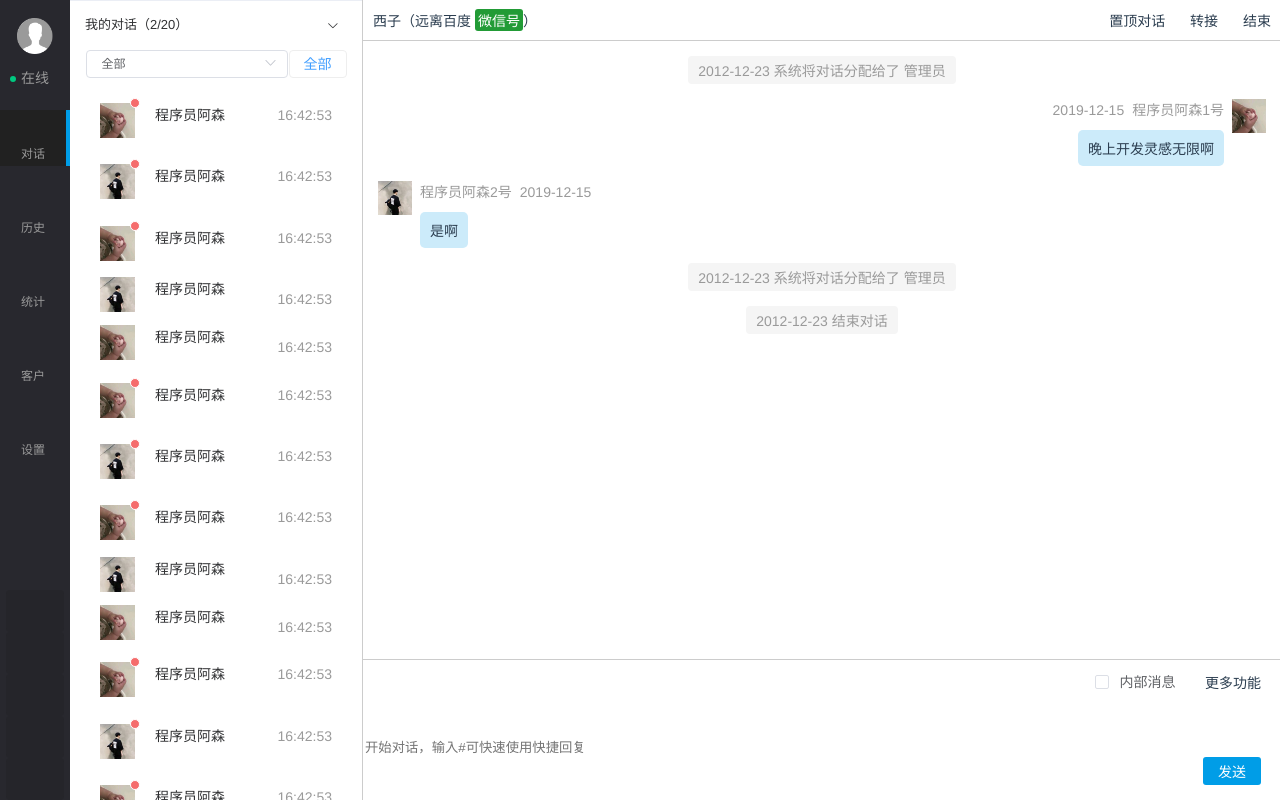
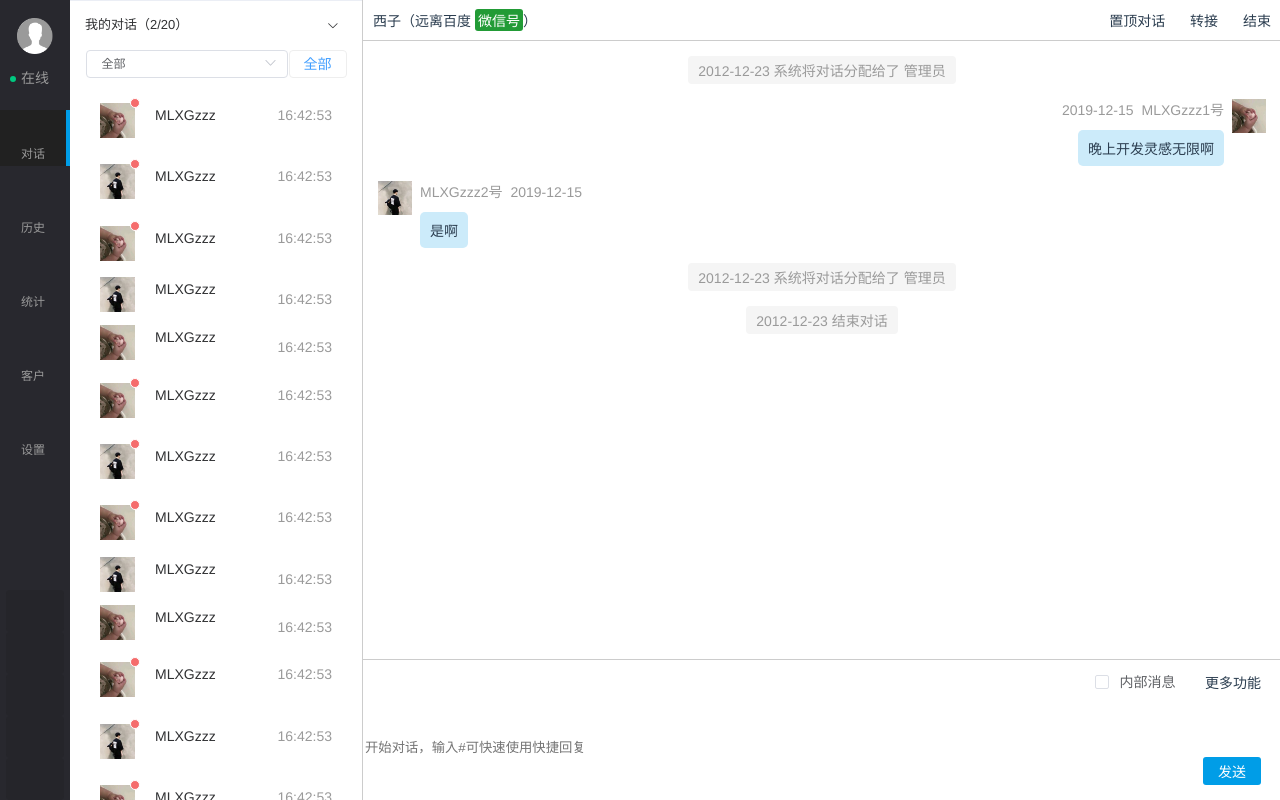
Before and after one commit to z-h-a-n-g/online-chat, a Vue app: page /main/chat in a window 1280 px wide. Built offline with nearby package versions, Linux system fonts and the light colour scheme; a web font is replaced by a local one.

Commit message:
修复bug

```diff
--- a/src/components/chat/chat_content.vue
+++ b/src/components/chat/chat_content.vue
@@ -115,7 +115,7 @@ export default {
         {
           id: 1,
           info: 1,
-          username: "程序员阿森1号",
+          username: "MLXGzzz1号",
           desc: "晚上开发灵感无限啊",
           headImgUrl: require("../../assets/image/user/art1.jpg"),
           time: "2019-12-15"
@@ -123,7 +123,7 @@ export default {
         {
           id: 2,
           info: 2,
-          username: "程序员阿森2号",
+          username: "MLXGzzz2号",
           desc: "是啊",
           headImgUrl: require("../../assets/image/user/art2.jpg"),
           time: "2019-12-15"
--- a/src/components/chat/user_list.vue
+++ b/src/components/chat/user_list.vue
@@ -4,18 +4,27 @@
     <el-collapse v-model="activeNames" @change="handleChange">
       <div class="wrap-inde">
         <div class="wrap-1">
-          <div class="wrap-1-1" :class="{'wrap-active':set==1 ? true :false}">
+          <div
+            class="wrap-1-1"
+            :class="{ 'wrap-active': set == 1 ? true : false }"
+          >
             <!-- 我的对话 -->
             <el-collapse-item name="1">
               <template slot="title">
                 <div class="wddh">
-                  <div class="wddh-word">我的对话（{{ hh_numbers }}/{{ specifications }}）</div>
+                  <div class="wddh-word">
+                    我的对话（{{ hh_numbers }}/{{ specifications }}）
+                  </div>
                 </div>
               </template>
               <div class="wddh-content">
                 <template v-if="user_list.length > 0">
                   <div class="wddh-cz">
-                    <el-select v-model="indexCur" placeholder="请选择" size="mini">
+                    <el-select
+                      v-model="indexCur"
+                      placeholder="请选择"
+                      size="mini"
+                    >
                       <el-option
                         v-for="item in options"
                         :key="item.label"
@@ -23,7 +32,9 @@
                         :value="item.label"
                       ></el-option>
                     </el-select>
-                    <el-button type="text" @click="open" class="qb-btn">全部</el-button>
+                    <el-button type="text" @click="open" class="qb-btn"
+                      >全部</el-button
+                    >
                   </div>
                   <div class="user-list-wrap">
                     <template v-for="(item, index) of user_list">
@@ -59,7 +70,10 @@
               </div>
             </el-collapse-item>
           </div>
-          <div class="wrap-1-2" :class="{'wrap-active':set==2 ? true :false}">
+          <div
+            class="wrap-1-2"
+            :class="{ 'wrap-active': set == 2 ? true : false }"
+          >
             <!-- 同事对话 -->
             <el-collapse-item name="2">
               <template slot="title">
@@ -70,7 +84,11 @@
               <div class="wddh-content">
                 <template v-if="tsdh_list.length < 10">
                   <div class="wddh-cz">
-                    <el-select v-model="indexCur" placeholder="请选择" size="mini">
+                    <el-select
+                      v-model="indexCur"
+                      placeholder="请选择"
+                      size="mini"
+                    >
                       <el-option
                         v-for="item in options"
                         :key="item.label"
@@ -78,10 +96,15 @@
                         :value="item.label"
                       ></el-option>
                     </el-select>
-                    <el-button type="text" @click="open" class="qb-btn">全部</el-button>
+                    <el-button type="text" @click="open" class="qb-btn"
+                      >全部</el-button
+                    >
                   </div>
                   <div class="user-list-wrap">
-                    <template v-for="(item, index) of user_list" class="table-wrap">
+                    <template
+                      v-for="(item, index) of user_list"
+                      class="table-wrap"
+                    >
                       <div v-show="!item.isRead" :key="index" class="user">
                         <div class="user-info">
                           <div class="img">
@@ -126,7 +149,11 @@
             <div class="wddh-content-pdz">
               <template v-if="pdz_list.length > 0">
                 <div class="wddh-cz">
-                  <el-select v-model="indexCur" placeholder="请选择" size="mini">
+                  <el-select
+                    v-model="indexCur"
+                    placeholder="请选择"
+                    size="mini"
+                  >
                     <el-option
                       v-for="item in options"
                       :key="item.label"
@@ -134,7 +161,9 @@
                       :value="item.label"
                     ></el-option>
                   </el-select>
-                  <el-button type="text" @click="open" class="qb-btn">全部</el-button>
+                  <el-button type="text" @click="open" class="qb-btn"
+                    >全部</el-button
+                  >
                 </div>
                 <div class="user-list-wrap">
                   <template v-for="(item, index) of user_list">
@@ -177,7 +206,7 @@
 
 <script>
 export default {
-  data () {
+  data() {
     return {
       activeNames: ["1"], //当前打开的第几个选项卡 1、我的对话 2、同事的对话 3、排队中
       specifications: 20, //当前能显示的会话总数
@@ -196,121 +225,121 @@ export default {
       set: 1,
       user_list: [
         {
-          username: "程序员阿森",
+          username: "MLXGzzz",
           imgUrl: require("../..//assets/image/user/art1.jpg"),
           time: "16:42:53",
           isRead: false
         },
         {
-          username: "程序员阿森",
+          username: "MLXGzzz",
           imgUrl: require("../..//assets/image/user/art2.jpg"),
           time: "16:42:53",
           isRead: false
         },
         {
-          username: "程序员阿森",
+          username: "MLXGzzz",
           imgUrl: require("../..//assets/image/user/art1.jpg"),
           time: "16:42:53",
           isRead: false
         },
         {
-          username: "程序员阿森",
+          username: "MLXGzzz",
           imgUrl: require("../..//assets/image/user/art2.jpg"),
           time: "16:42:53",
           isRead: true
         },
         {
-          username: "程序员阿森",
+          username: "MLXGzzz",
           imgUrl: require("../..//assets/image/user/art1.jpg"),
           time: "16:42:53",
           isRead: true
         },
         {
-          username: "程序员阿森",
+          username: "MLXGzzz",
           imgUrl: require("../..//assets/image/user/art1.jpg"),
           time: "16:42:53",
           isRead: false
         },
         {
-          username: "程序员阿森",
+          username: "MLXGzzz",
           imgUrl: require("../..//assets/image/user/art2.jpg"),
           time: "16:42:53",
           isRead: false
         },
         {
-          username: "程序员阿森",
+          username: "MLXGzzz",
           imgUrl: require("../..//assets/image/user/art1.jpg"),
           time: "16:42:53",
           isRead: false
         },
         {
-          username: "程序员阿森",
+          username: "MLXGzzz",
           imgUrl: require("../..//assets/image/user/art2.jpg"),
           time: "16:42:53",
           isRead: true
         },
         {
-          username: "程序员阿森",
+          username: "MLXGzzz",
           imgUrl: require("../..//assets/image/user/art1.jpg"),
           time: "16:42:53",
           isRead: true
         },
         {
-          username: "程序员阿森",
+          username: "MLXGzzz",
           imgUrl: require("../..//assets/image/user/art1.jpg"),
           time: "16:42:53",
           isRead: false
         },
         {
-          username: "程序员阿森",
+          username: "MLXGzzz",
           imgUrl: require("../..//assets/image/user/art2.jpg"),
           time: "16:42:53",
           isRead: false
         },
         {
-          username: "程序员阿森",
+          username: "MLXGzzz",
           imgUrl: require("../..//assets/image/user/art1.jpg"),
           time: "16:42:53",
           isRead: false
         },
         {
-          username: "程序员阿森",
+          username: "MLXGzzz",
           imgUrl: require("../..//assets/image/user/art2.jpg"),
           time: "16:42:53",
           isRead: true
         },
         {
-          username: "程序员阿森",
+          username: "MLXGzzz",
           imgUrl: require("../..//assets/image/user/art1.jpg"),
           time: "16:42:53",
           isRead: true
         },
         {
-          username: "程序员阿森",
+          username: "MLXGzzz",
           imgUrl: require("../..//assets/image/user/art1.jpg"),
           time: "16:42:53",
           isRead: false
         },
         {
-          username: "程序员阿森",
+          username: "MLXGzzz",
           imgUrl: require("../..//assets/image/user/art2.jpg"),
           time: "16:42:53",
           isRead: false
         },
         {
-          username: "程序员阿森",
+          username: "MLXGzzz",
           imgUrl: require("../..//assets/image/user/art1.jpg"),
           time: "16:42:53",
           isRead: false
         },
         {
-          username: "程序员阿森",
+          username: "MLXGzzz",
           imgUrl: require("../..//assets/image/user/art2.jpg"),
           time: "16:42:53",
           isRead: true
         },
         {
-          username: "程序员阿森",
+          username: "MLXGzzz",
           imgUrl: require("../..//assets/image/user/art1.jpg"),
           time: "16:42:53",
           isRead: true
@@ -319,11 +348,11 @@ export default {
     };
   },
   methods: {
-    handleChange (val) {
+    handleChange(val) {
       // eslint-disable-next-line no-console
       console.log(val);
     },
-    open () {
+    open() {
       this.$confirm("此操作将永久删除该文件, 是否继续?", "提示", {
         confirmButtonText: "确定",
         cancelButtonText: "取消",
--- a/src/components/customer/v_table.vue
+++ b/src/components/customer/v_table.vue
@@ -57,17 +57,38 @@
             </template>
           </el-table-column>
           <el-table-column prop="wx" label="微信" width="120"></el-table-column>
-          <el-table-column prop="phone" label="电话" width="120"></el-table-column>
+          <el-table-column
+            prop="phone"
+            label="电话"
+            width="120"
+          ></el-table-column>
           <el-table-column prop="bq" label="标签" width="230"></el-table-column>
-          <el-table-column prop="fzr" label="负责人" width="120"></el-table-column>
+          <el-table-column
+            prop="fzr"
+            label="负责人"
+            width="120"
+          ></el-table-column>
           <el-table-column prop="xb" label="性别" width="60"></el-table-column>
           <el-table-column prop="dq" label="地区" width="150"></el-table-column>
           <el-table-column prop="gs" label="公司" width="150"></el-table-column>
-          <el-table-column prop="add_time" label="添加时间" width="100"></el-table-column>
-          <el-table-column prop="zjlx_time" label="最后联系时间" width="130"></el-table-column>
+          <el-table-column
+            prop="add_time"
+            label="添加时间"
+            width="100"
+          ></el-table-column>
+          <el-table-column
+            prop="zjlx_time"
+            label="最后联系时间"
+            width="130"
+          ></el-table-column>
           <el-table-column prop="ms" label="描述" width="165"></el-table-column>
-          <el-table-column prop="jdkf" label="接待客服" width="100"></el-table-column>
+          <el-table-column
+            prop="jdkf"
+            label="接待客服"
+            width="100"
+          ></el-table-column>
         </el-table>
+      </div>
     </div>
     <div class="block">
       <span class="block-word">导出客户信息 (416)</span>
@@ -82,21 +103,20 @@
       ></el-pagination>
     </div>
   </div>
-  </div>
 </template>
 
 <script>
 export default {
   methods: {
-    handleSizeChange (val) {
+    handleSizeChange(val) {
       // eslint-disable-next-line no-console
       console.log(`每页 ${val} 条`);
     },
-    handleCurrentChange (val) {
+    handleCurrentChange(val) {
       // eslint-disable-next-line no-console
       console.log(`当前页: ${val}`);
     },
-    toggleSelection (rows) {
+    toggleSelection(rows) {
       if (rows) {
         rows.forEach(row => {
           this.$refs.multipleTable.toggleRowSelection(row);
@@ -105,11 +125,11 @@ export default {
         this.$refs.multipleTable.clearSelection();
       }
     },
-    handleSelectionChange (val) {
+    handleSelectionChange(val) {
       this.multipleSelection = val;
     }
   },
-  data () {
+  data() {
     return {
       currentPage1: 5,
       currentPage2: 5,
@@ -131,7 +151,7 @@ export default {
           qd: "【在线】远离百度", //渠道
           qd_info: "微信号", //渠道标签
           bzm: "--",
-          nc: "程序员阿森",
+          nc: "MLXGzzz",
           imgUrl: require("../../assets/image/user/art1.jpg")
         },
         {
@@ -149,7 +169,7 @@ export default {
           qd: "【在线】远离百度", //渠道
           qd_info: "微信号", //渠道标签
           bzm: "--",
-          nc: "程序员阿森",
+          nc: "MLXGzzz",
           imgUrl: require("../../assets/image/user/art1.jpg")
         },
         {
@@ -167,7 +187,7 @@ export default {
           qd: "【在线】远离百度", //渠道
           qd_info: "微信号", //渠道标签
           bzm: "--",
-          nc: "程序员阿森",
+          nc: "MLXGzzz",
           imgUrl: require("../../assets/image/user/art1.jpg")
         },
         {
@@ -185,7 +205,7 @@ export default {
           qd: "【在线】远离百度", //渠道
           qd_info: "微信号", //渠道标签
           bzm: "--",
-          nc: "程序员阿森",
+          nc: "MLXGzzz",
           imgUrl: require("../../assets/image/user/art1.jpg")
         },
         {
@@ -203,7 +223,7 @@ export default {
           qd: "【在线】远离百度", //渠道
           qd_info: "微信号", //渠道标签
           bzm: "--",
-          nc: "程序员阿森",
+          nc: "MLXGzzz",
           imgUrl: require("../../assets/image/user/art1.jpg")
         },
         {
@@ -221,7 +241,7 @@ export default {
           qd: "【在线】远离百度", //渠道
           qd_info: "微信号", //渠道标签
           bzm: "--",
-          nc: "程序员阿森",
+          nc: "MLXGzzz",
           imgUrl: require("../../assets/image/user/art1.jpg")
         },
         {
@@ -239,7 +259,7 @@ export default {
           qd: "【在线】远离百度", //渠道
           qd_info: "微信号", //渠道标签
           bzm: "--",
-          nc: "程序员阿森",
+          nc: "MLXGzzz",
           imgUrl: require("../../assets/image/user/art1.jpg")
         },
         {
@@ -257,7 +277,7 @@ export default {
           qd: "【在线】远离百度", //渠道
           qd_info: "微信号", //渠道标签
           bzm: "--",
-          nc: "程序员阿森",
+          nc: "MLXGzzz",
           imgUrl: require("../../assets/image/user/art1.jpg")
         },
         {
@@ -275,7 +295,7 @@ export default {
           qd: "【在线】远离百度", //渠道
           qd_info: "微信号", //渠道标签
           bzm: "--",
-          nc: "程序员阿森",
+          nc: "MLXGzzz",
           imgUrl: require("../../assets/image/user/art1.jpg")
         },
         {
@@ -293,7 +313,7 @@ export default {
           qd: "【在线】远离百度", //渠道
           qd_info: "微信号", //渠道标签
           bzm: "--",
-          nc: "程序员阿森",
+          nc: "MLXGzzz",
           imgUrl: require("../../assets/image/user/art1.jpg")
         },
         {
@@ -311,7 +331,61 @@ export default {
           qd: "【在线】远离百度", //渠道
           qd_info: "微信号", //渠道标签
           bzm: "--",
-          nc: "程序员阿森",
+          nc: "MLXGzzz",
+          imgUrl: require("../../assets/image/user/art1.jpg")
+        },
+        {
+          ms: "--", //描述
+          jdkf: "--", //接待客服
+          zjlx_time: "--", //最近联系时间
+          gs: "--", //公司
+          add_time: "--", //添加时间
+          xb: "男", //性别
+          fzr: "--", //负责人
+          dq: "中国", //地区
+          bq: "--", //标签
+          phone: "--", //电话
+          wx: "zyb17595", //微信
+          qd: "【在线】远离百度", //渠道
+          qd_info: "微信号", //渠道标签
+          bzm: "--",
+          nc: "MLXGzzz",
+          imgUrl: require("../../assets/image/user/art1.jpg")
+        },
+        {
+          ms: "--", //描述
+          jdkf: "--", //接待客服
+          zjlx_time: "--", //最近联系时间
+          gs: "--", //公司
+          add_time: "--", //添加时间
+          xb: "男", //性别
+          fzr: "--", //负责人
+          dq: "中国", //地区
+          bq: "--", //标签
+          phone: "--", //电话
+          wx: "zyb17595", //微信
+          qd: "【在线】远离百度", //渠道
+          qd_info: "微信号", //渠道标签
+          bzm: "--",
+          nc: "MLXGzzz",
+          imgUrl: require("../../assets/image/user/art1.jpg")
+        },
+        {
+          ms: "--", //描述
+          jdkf: "--", //接待客服
+          zjlx_time: "--", //最近联系时间
+          gs: "--", //公司
+          add_time: "--", //添加时间
+          xb: "男", //性别
+          fzr: "--", //负责人
+          dq: "中国", //地区
+          bq: "--", //标签
+          phone: "--", //电话
+          wx: "zyb17595", //微信
+          qd: "【在线】远离百度", //渠道
+          qd_info: "微信号", //渠道标签
+          bzm: "--",
+          nc: "MLXGzzz",
           imgUrl: require("../../assets/image/user/art1.jpg")
         }
       ],
@@ -341,7 +415,13 @@ export default {
   font-size: 14px;
 }
 .el-table {
-  padding-bottom: 50px;
+  height: 100%;
+  overflow-y: scroll;
+}
+.table-table {
+  height: 100%;
+  width: 100%;
+  overflow: auto;
 }
 .table-btn-wrap {
   display: flex;
@@ -372,15 +452,13 @@ export default {
   text-align: center;
 }
 .block {
-  position: absolute;
   width: 100%;
-  bottom: 20px;
   display: flex;
   flex-direction: row;
   justify-content: space-between;
   align-items: center;
   font-size: 14px;
-  z-index: 99;
+
   border-top: 1px solid #ccc;
 }
 .el-table td {
```
Lines whose indentation alone changed are shown as unchanged.
